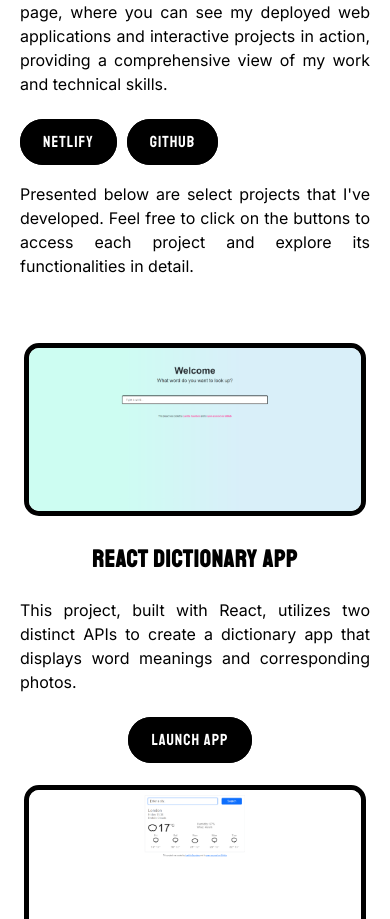
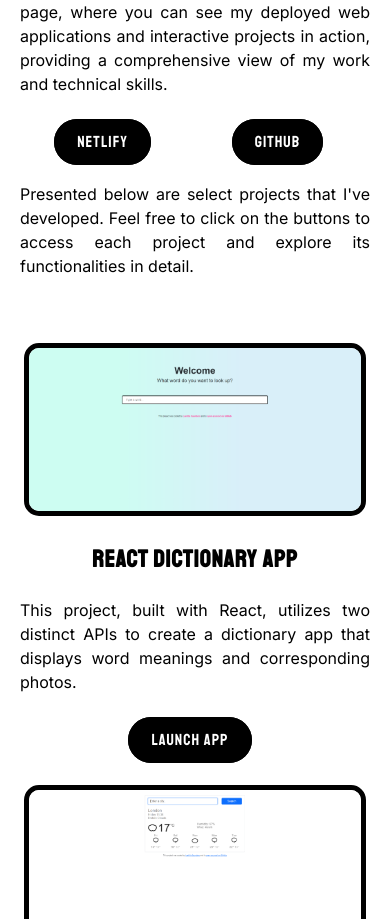
Before and after one commit to ls-95/portfolio, a React (Create React App) app: page / in a window 390 px wide. Shown: the part 2846-3765 px from the top of the page. Built offline with nearby package versions, Linux system fonts and the light colour scheme.

Commit message:
Made Project.js anchor tags responsive

```diff
--- a/src/Contact.css
+++ b/src/Contact.css
@@ -26,6 +26,7 @@
 @media (max-width: 900px) {
   .Contact {
     text-align: center;
+    margin: auto;
   }
 
   .Contact p {
--- a/src/Projects.css
+++ b/src/Projects.css
@@ -31,6 +31,12 @@
   border: 3px solid black;
 }
 
+.Projects .Box {
+  display: grid;
+  grid-template-columns: 1fr 1fr 10fr;
+  text-align: center;
+}
+
 .ProjectsParagraph {
   padding-top: 30px;
 }
@@ -56,6 +62,12 @@
     text-align: center;
   }
 
+  .Projects .Box {
+    display: grid;
+    grid-template-columns: 1fr 1fr;
+    text-align: center;
+  }
+
   .Projects .Container {
     display: grid;
     grid-template-columns: 1fr;
--- a/src/Projects.js
+++ b/src/Projects.js
@@ -18,6 +18,8 @@
         action, providing a comprehensive view of my work and technical skills.
       </p>
       <br />
+      <div className="Box">
+        <div className="BoxSection">
           <a
             href="https://app.netlify.com/teams/ls-95/overview"
             target="_blank"
@@ -25,9 +27,13 @@
           >
             Netlify
           </a>
+        </div>
+        <div className="BoxSection">
           <a href="https://github.com/ls-95" target="_blank" rel="noreferrer">
             GitHub
           </a>
+        </div>
+      </div>
       <p className="ProjectsParagraph">
         Presented below are select projects that I've developed. Feel free to
         click on the buttons to access each project and explore its
```
Lines whose indentation alone changed are shown as unchanged.
